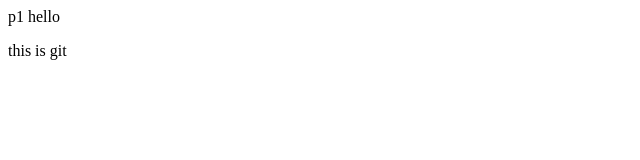
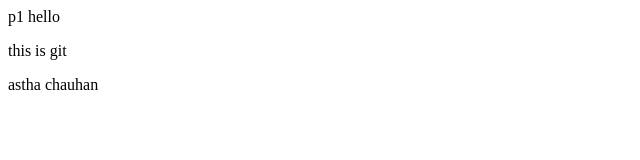
Before and after one commit to asthachauhan30/project, a plain HTML site: page index.html in a window 1280 px wide. Shown: the whole page, without its empty margins (0-640 px from the left). Drawn offline with Linux system fonts and the light colour scheme.

Commit message:
Version2

```diff
--- a/index.html
+++ b/index.html
@@ -2,5 +2,6 @@
     <head>p1</head>
     <body>hello
     <p> this is git</p>
+    <p>astha chauhan</p>
 </body>
 </html>
```
